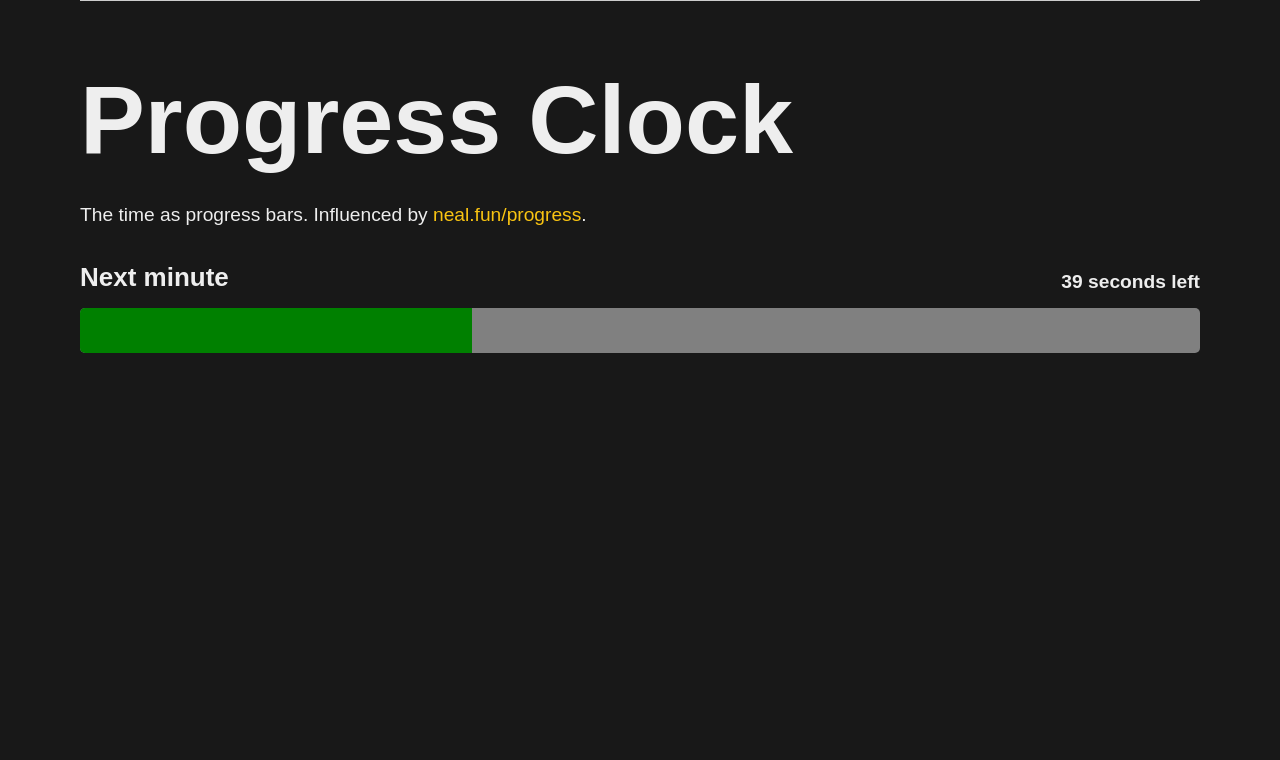
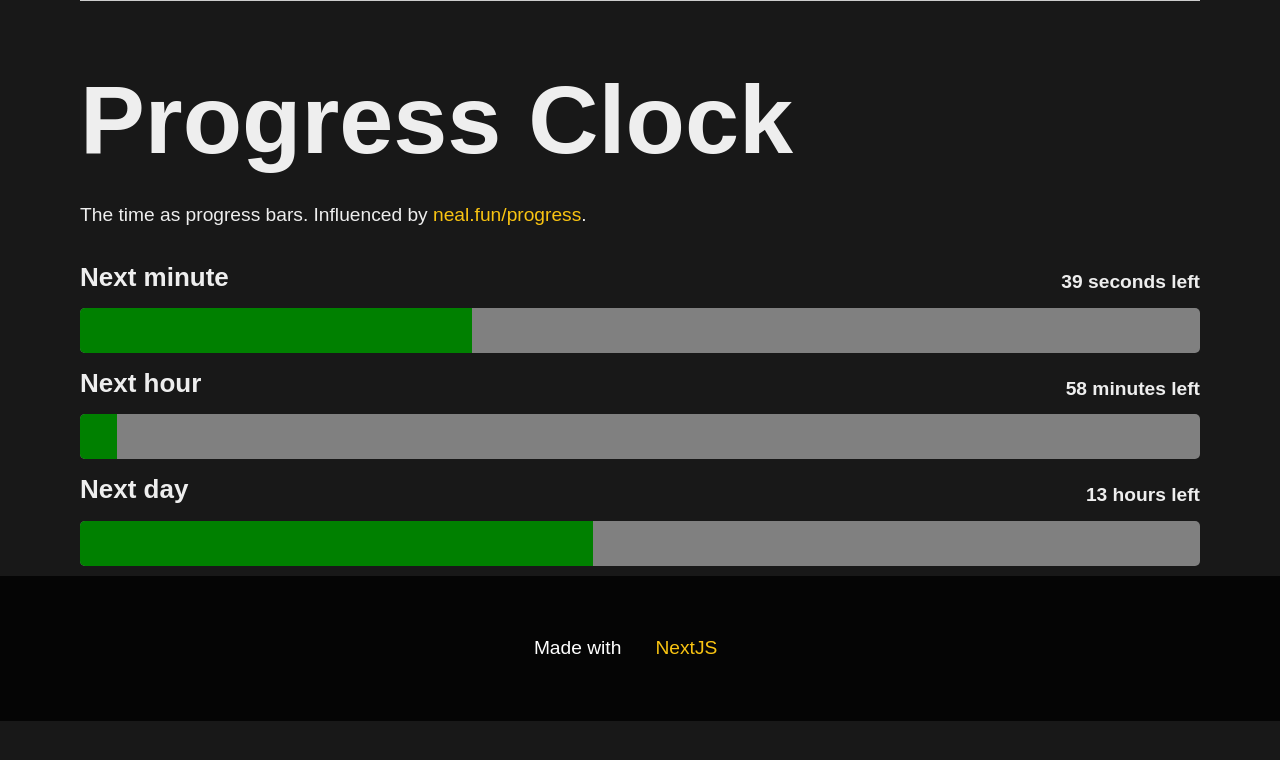
Before and after one commit to tsklxiv/progress-clock, a Next.js app: page / in a window 1280 px wide. Shown: the top 760 px of the page. Built offline with nearby package versions, Linux system fonts and the light colour scheme; a web font is replaced by a local one.

Commit message:
Add progress bars for minutes and hours

```diff
--- a/pages/index.js
+++ b/pages/index.js
@@ -29,12 +29,28 @@ export default function Home() {
           Influenced by <a href="https://neal.fun/progress/">neal.fun/progress</a>.
         </p>
 
+        {/* Buncha boilerplate stuff here */}
+        {/* Also this is a very unconventional way to comment */}
         <div className="progress-info">
           <span className="progress-title">Next minute</span>
           <span className="progress-left">{60 - time.getSeconds()} seconds left</span>
         </div>
         <progress className="second" value={time.getSeconds()} max="60"/>
+        <div className="progress-info">
+          <span className="progress-title">Next hour</span>
+          <span className="progress-left">{60 - time.getMinutes()} minutes left</span>
+        </div>
+        <progress className="minute" value={time.getMinutes()} max="60"/>
+        <div className="progress-info">
+          <span className="progress-title">Next day</span>
+          <span className="progress-left">{24 - time.getHours()} hours left</span>
+        </div>
+        <progress className="minute" value={time.getHours()} max="24"/>
       </main>
+
+      <footer>
+        Made with <a href="https://nextjs.org">NextJS</a>
+      </footer>
     </div>
   )
 }
```
